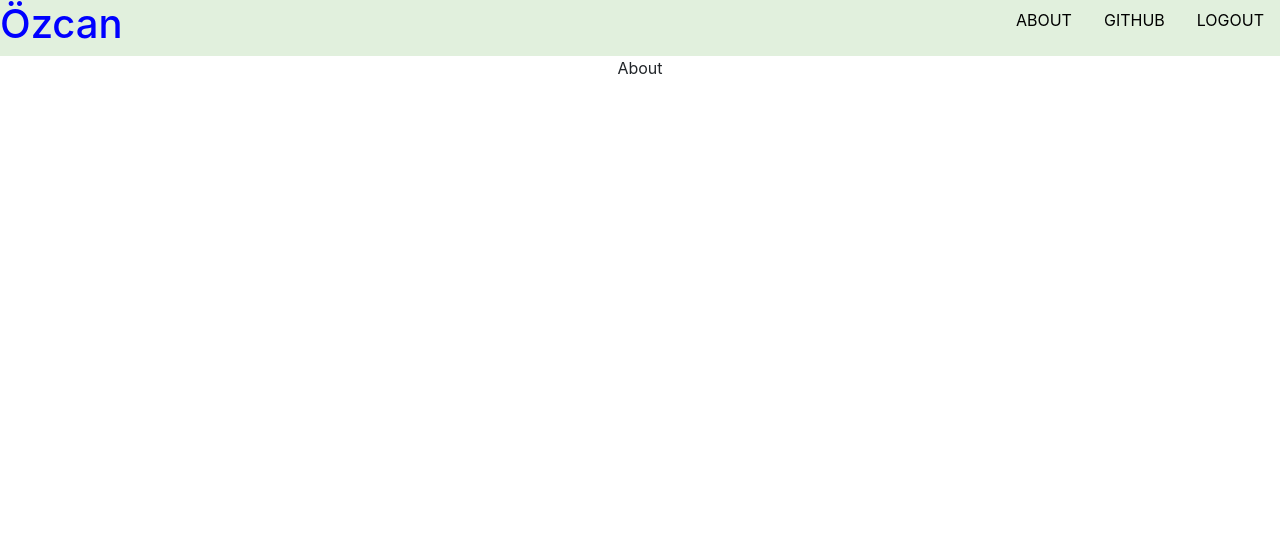
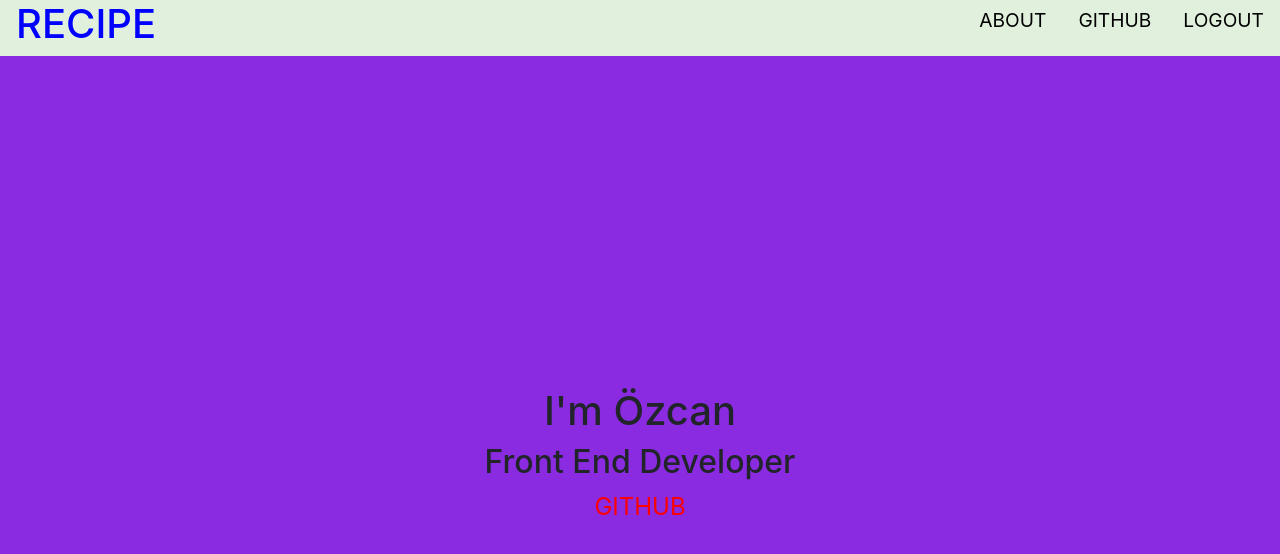
Before and after one commit to ozcan-cetin/recipe-app, a React (Create React App) app: page /about in a window 1280 px wide. Shown: the top 554 px of the page. Built offline with nearby package versions, Linux system fonts and the light colour scheme.

Commit message:
home style

```diff
--- a/src/App.js
+++ b/src/App.js
@@ -1,5 +1,6 @@
 import './App.css';
 import AppRouter from "./router/AppRouter"
+
 
 function App() {
   return (
--- a/src/components/navbar/Navbar.js
+++ b/src/components/navbar/Navbar.js
@@ -1,12 +1,17 @@
-import React from "react";
+import React, { useState } from "react";
 import Style from "./Style";
 import { NavLink } from "react-router-dom";
+import { useLocation } from "react-router-dom";
 
 const Navbar = () => {
+// const location = useLocation();
+// const start = location.state;
+const [start, setStart] = useState(true)
   return (
-    <Style>
+    <div>
+      {start && <Style>
       <div>
-        <h1>Özcan</h1>
+        <h1>RECIPE</h1>
       </div>
       <div>
         <ul>
@@ -21,7 +26,9 @@ const Navbar = () => {
           </li>
         </ul>
       </div>
-    </Style>
+    </Style>}
+    </div>
+
   );
 };
 
--- a/src/components/navbar/Style.js
+++ b/src/components/navbar/Style.js
@@ -7,6 +7,7 @@ const Nav = styled.nav`
   justify-content: space-between;
   align-items: center;
   background-color:#E1F0DD ;
+  padding-left: 1rem;
   ul{
 
   }
@@ -14,6 +15,7 @@ const Nav = styled.nav`
     list-style-type: none;
     display: inline-block;
     margin: 0 1rem;
+    font-size: 1.2rem;
   }
   a{
     text-decoration: none;
--- a/src/pages/about/About.js
+++ b/src/pages/about/About.js
@@ -1,8 +1,13 @@
 import React from 'react'
+import { AboutContainer } from './Style'
 
 const About = () => {
   return (
-    <div>About</div>
+    <AboutContainer>
+      <h1>I'm Özcan</h1>
+      <h2>Front End Developer</h2>
+      <a href="https://github.com/">GITHUB</a>
+    </AboutContainer>
   )
 }
 
--- a/src/pages/about/Style.js
+++ b/src/pages/about/Style.js
@@ -0,0 +1,15 @@
+import styled from "styled-components";
+
+export const AboutContainer = styled.div`
+background-color: blueviolet;
+height: 100vh;
+display: flex;
+flex-direction: column;
+align-items: center;
+justify-content: center;
+a{
+    text-decoration: none;
+    color: red;
+    font-size: 1.5rem;
+}
+`
--- a/src/pages/home/Home.js
+++ b/src/pages/home/Home.js
@@ -4,16 +4,18 @@ import { useEffect, useState } from "react";
 import Header from "../../components/header/Header";
 import Form from "../../components/header/Form";
 import RecipeCard from "./RecipeCard";
-import { Container } from "./Style";
+import { HomeBody, Container, FormContainer } from "./Style";
+import Navbar from "../../components/navbar/Navbar";
 
 
 const Home = () => {
+  // const [start, setStart] = useState(false)
   const id = "5d05c6be";
   const apiKey = "1617ae65599f186bcf6d2338f34746f7";
   const [recipes, setRecipes] = useState([])
   const [query, setQuery] = useState("");
-  const [mealType, setMealType] = useState("");
-  const [loading, setLoading] = useState(true)
+  const [mealType, setMealType] = useState("Breakfast");
+  const [loading, setLoading] = useState(false)
   const url = `https://api.edamam.com/search?q=${query}&app_id=${id}&app_key=${apiKey}&mealType=${mealType}`;
 
   const getRecipes = async () => {
@@ -36,17 +38,21 @@ const Home = () => {
 //   }, []);
 const handleClick=(e)=>{
     e.preventDefault();
-    setLoading(true)
+    setLoading(true);
     getRecipes()
 }
 
+// useEffect(()=>{
+//   setStart(true)
+// },[])
 
-  return <div>
+  return <HomeBody>
   <h1>Food App</h1>
   <form onSubmit={handleClick}>
-    <input type="text" name="query" value={query} onChange={(e)=>setQuery(e.target.value)} />
+    <FormContainer>
+       <input type="text" name="query" value={query} onChange={(e)=>setQuery(e.target.value)} />
         <select name="mealType" id="mealType" value={mealType} onChange={(e)=>setMealType(e.target.value)}>
-            <option value="">Choose Meal</option>
+            {/* <option value="">Choose Meal</option> */}
             <option value="Breakfast">Breakfast</option>
             <option value="Lunch">Lunch</option>
             <option value="Breakfast">Dinner</option>
@@ -54,6 +60,8 @@ const handleClick=(e)=>{
             <option value="Teatime">Teatime</option>
         </select>
         <button type="submit">Search</button>
+    </FormContainer>
+
   </form>
   <Container>
     {loading ? <h1>Loading..</h1>
@@ -64,8 +72,7 @@ const handleClick=(e)=>{
     )
   })}
   </Container>
-
-  </div>;
+  </HomeBody>;
 };
 
 export default Home;
--- a/src/pages/home/Style.js
+++ b/src/pages/home/Style.js
@@ -1,5 +1,25 @@
 import styled from "styled-components";
 
+export const HomeBody = styled.div`
+background-color:lightblue;
+height: 100vh;
+`
+
+export const FormContainer = styled.div`
+display: flex;
+justify-content: center;
+gap: 1rem;
+input{
+    background-color: pink;
+    color:red;
+}
+select{
+    background-color: aqua;
+}
+button{
+    background-color: blueviolet;
+}
+`
 export const Container = styled.div`
 display: grid;
 grid-template-columns: repeat(5, 1fr);
--- a/src/pages/login/Login.js
+++ b/src/pages/login/Login.js
@@ -3,6 +3,7 @@ import { useNavigate } from "react-router-dom"
 import { useState } from "react"
 
 const Login = () => {
+  // const [start, setStart] = useState(false)
   const [user, setUser] = useState("")
   const [password, setPassword] = useState("")
   const navigate = useNavigate()
@@ -12,6 +13,8 @@ const Login = () => {
     sessionStorage.setItem("user",user);
     sessionStorage.setItem("password",password);
     navigate("/home")
+    // setStart(true)
+    // navigate("../../components/navbar", {state:start})
   }
   return (
     <form onSubmit={handleSubmit}>
@@ -24,4 +27,4 @@ const Login = () => {
   )
 }
 
-export default Login
+export default Login;
```
